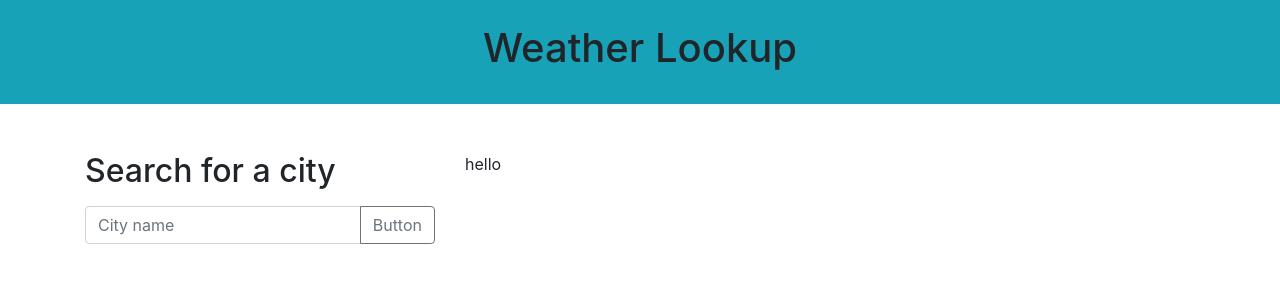
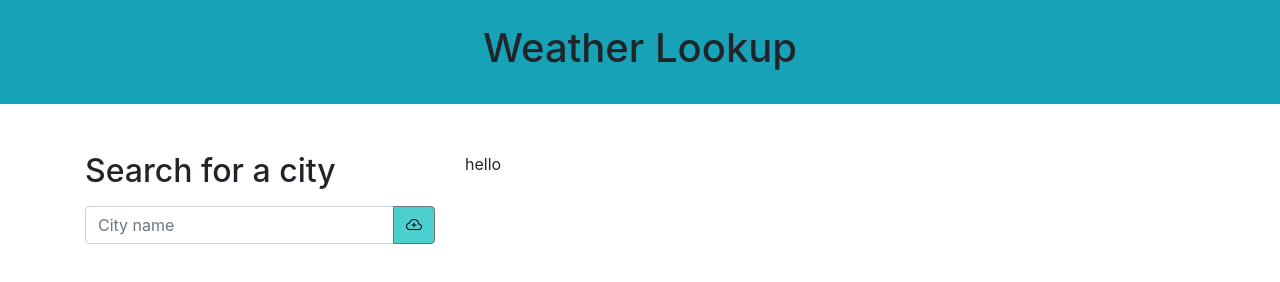
Before and after one commit to jbramirez03/Weather-Notifier, a plain HTML site: page index.html in a window 1280 px wide. Drawn offline with nearby package versions, Linux system fonts and the light colour scheme.

Commit message:
added icon and style

```diff
--- a/assets/style.css
+++ b/assets/style.css
@@ -0,0 +1,7 @@
+.btn-style {
+    background-color: rgb(75, 207, 207);
+}
+
+.icon-style {
+    color: black;
+}
--- a/index.html
+++ b/index.html
@@ -6,6 +6,7 @@
     <meta name="viewport" content="width=device-width, initial-scale=1.0">
     <title>Weather Notifier</title>
     <link rel="stylesheet" href="https://cdnjs.cloudflare.com/ajax/libs/twitter-bootstrap/4.5.0/css/bootstrap.min.css">
+    <link rel="stylesheet" href="https://cdn.jsdelivr.net/npm/bootstrap-icons@1.3.0/font/bootstrap-icons.css">
     <link rel="stylesheet" href="assets/style.css">
 </head>
 <body>
@@ -19,7 +20,7 @@
                 <div class="input-group mb-3">
                     <input type="text" class="form-control" placeholder="City name" aria-label="Ciy name" aria-describedby="basic-addon2">
                     <div class="input-group-append">
-                      <button class="btn btn-outline-secondary" type="button">Button</button>
+                      <button class="btn-style btn btn-outline-secondary" type="button"><i class="icon-style bi bi-cloud-plus"></i></button>
                     </div>
                   </div>
             </div>
```
